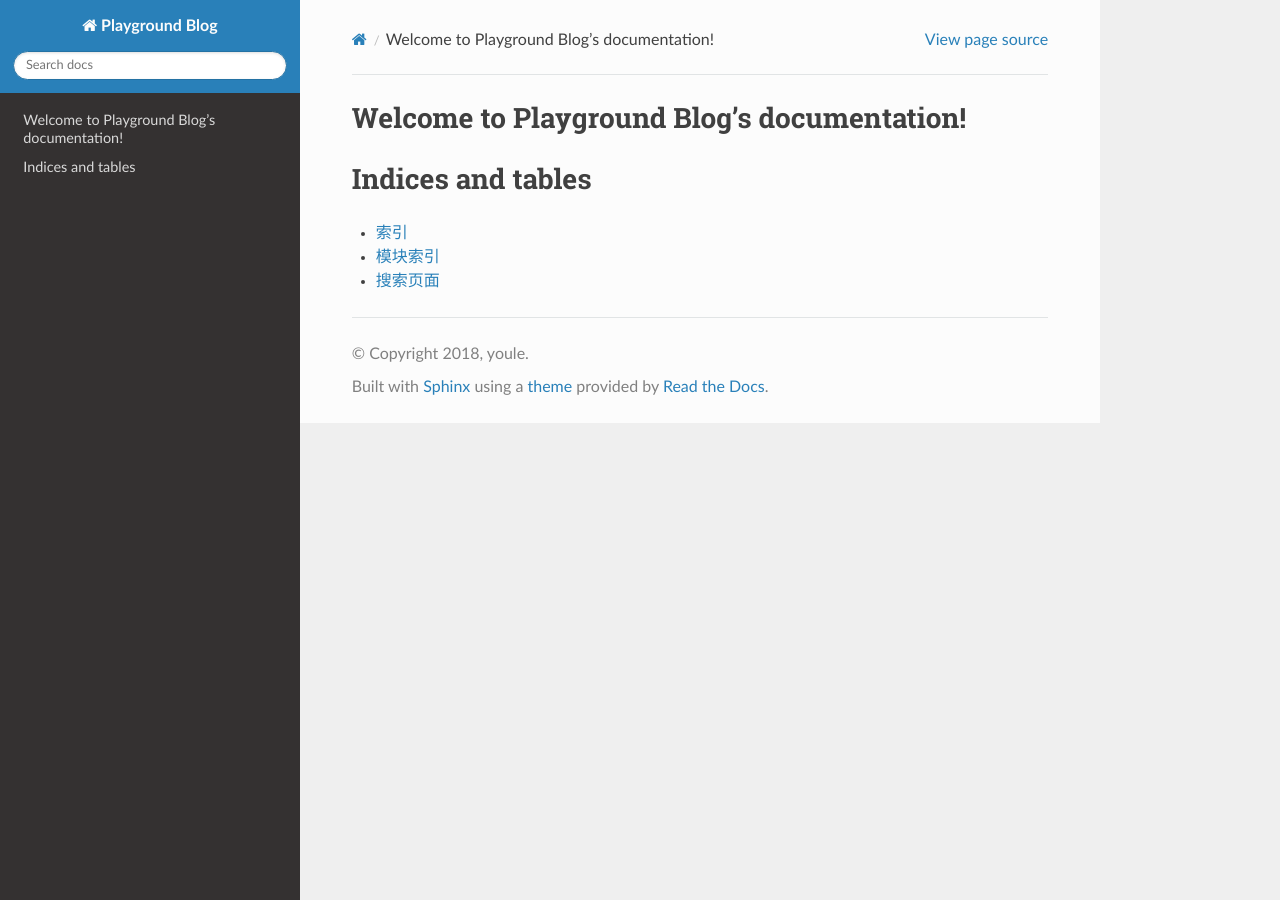
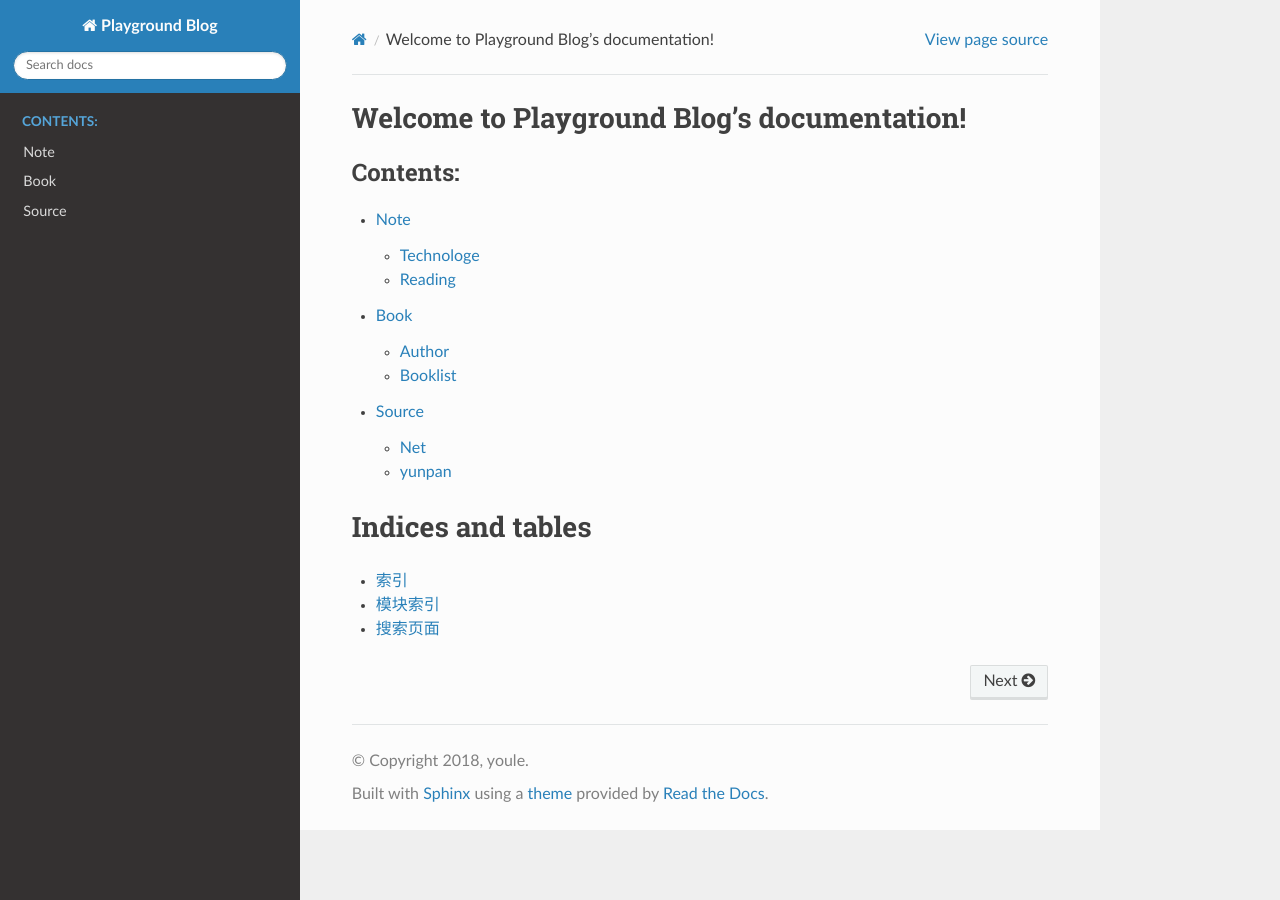
Before and after one commit to youle777/playground, a Sphinx documentation site: the page built from source/index.rst, in a window 1280 px wide. Built offline with Sphinx 7.4.7 and the Read the Docs theme 2.0.0, drawn with Linux system fonts in a browser that asks for light colours.

Commit message:
touch blog_menu

```diff
--- /dev/null
+++ b/source/blog_menu.rst
@@ -0,0 +1,26 @@
+Note
+====
+
+Technologe
+----------
+
+Reading
+-------
+
+Book
+====
+
+Author
+------
+
+Booklist
+--------
+
+Source
+======
+
+Net
+---
+
+yunpan
+------
--- a/source/index.rst
+++ b/source/index.rst
@@ -10,6 +10,8 @@ Welcome to Playground Blog's documentation!
    :maxdepth: 2
    :caption: Contents:
 
+   blog_menu
+
 
 
 Indices and tables
```
